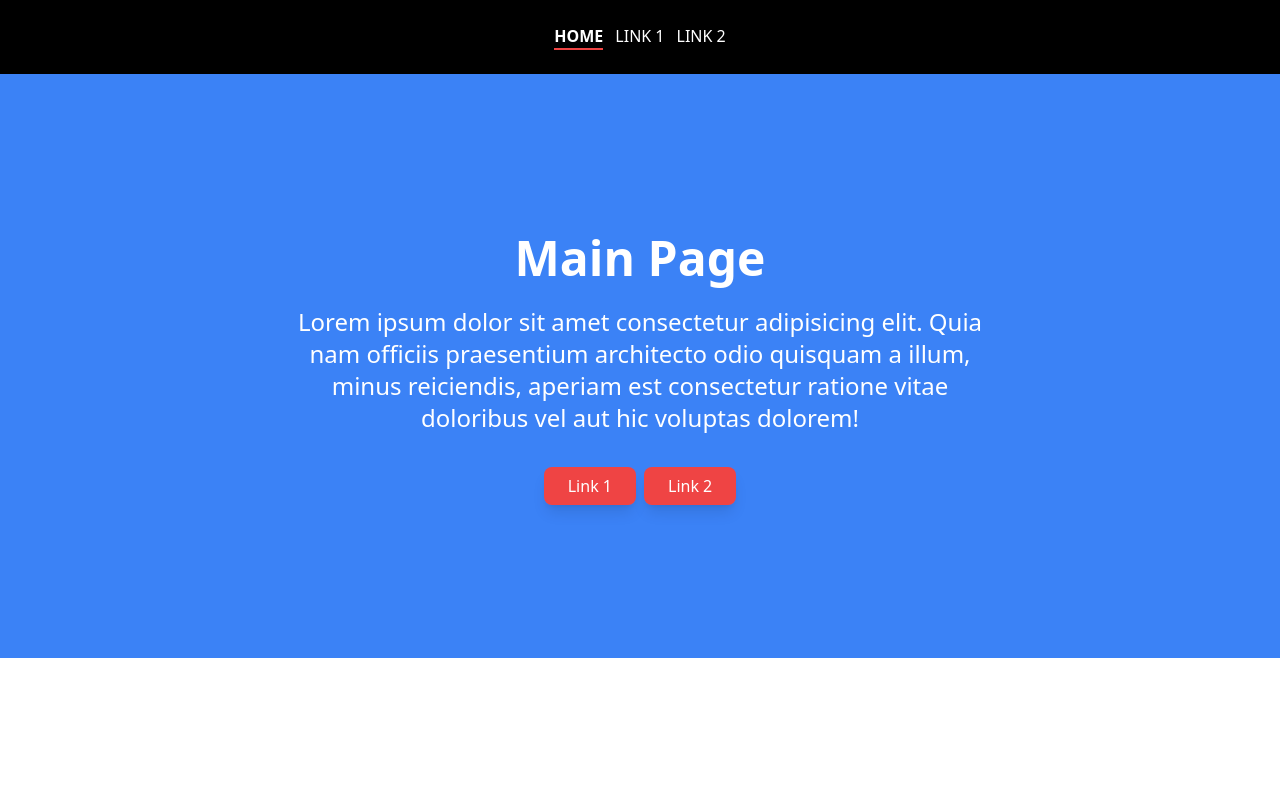
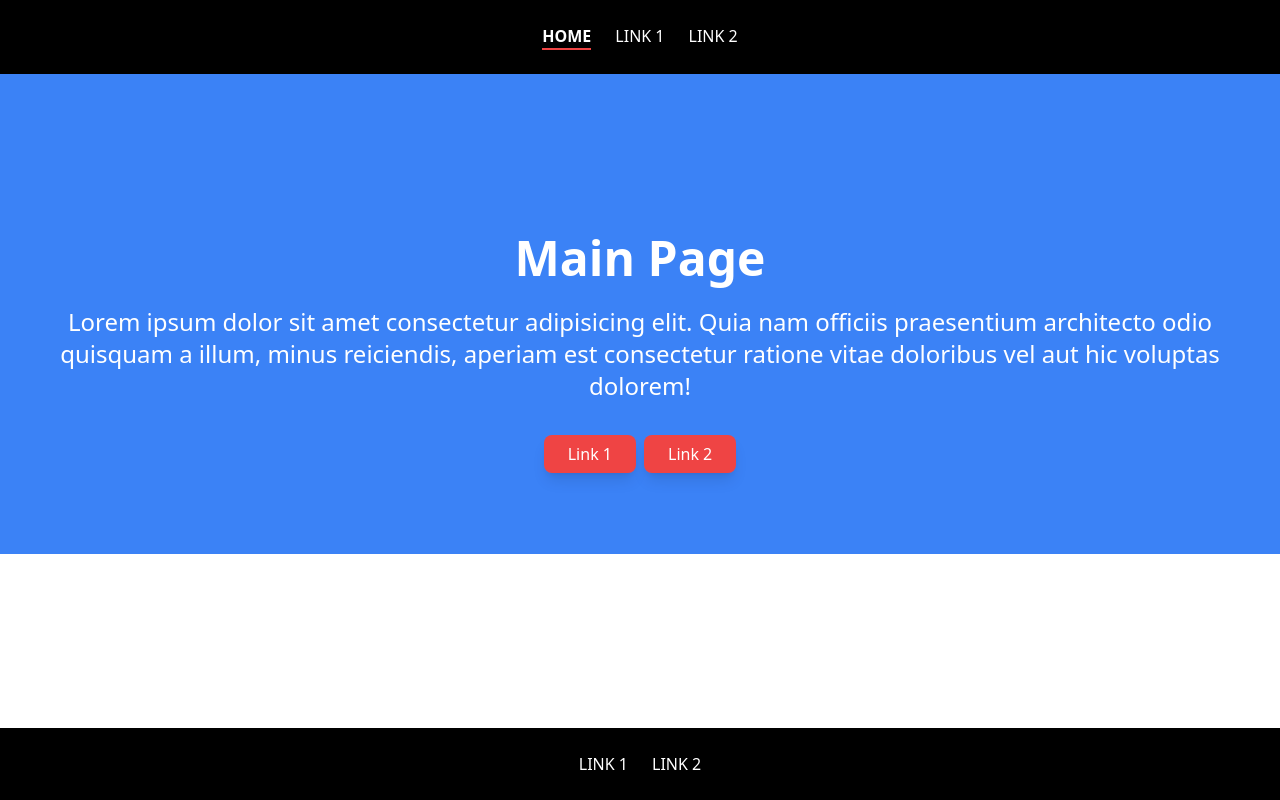
Before and after one commit to OnelioViera/test-next-app-v4, a Next.js app: page / in a window 1280 px wide. Built offline with nearby package versions, Linux system fonts and the light colour scheme.

Commit message:
style: Update Footer and Navbar components for consistent link styling

```diff
--- a/components/Footer.tsx
+++ b/components/Footer.tsx
@@ -1,11 +1,26 @@
+'use client';
 
+import Link from "next/link"
+import { usePathname } from "next/navigation"
 
-const Footer = () => {
+const CustomFooter = () => {
+  const pathname = usePathname();
   return (
-    <footer className="lg:hidden md:hidden mt-auto justify-center text-center py-6 bg-black text-white">
-      <p>Footer</p>
-    </footer>
+    <>
+      <div className="mt-auto justify-center text-center py-6 bg-black text-white">
+        <div className="container mx-auto flex text-center justify-center space-x-6 lg:max-w-4xl md:max-w-lg">
+          <Link href="/link_1"
+            className={`${pathname === '/link_1' ? 'font-bold border-b-2 border-red-500' : ''} hover:font-bold`}>
+            LINK 1
+          </Link>
+          <Link href="/link_2"
+            className={`${pathname === '/link_2' ? 'font-bold border-b-2 border-red-500' : ''} hover:font-bold`}>
+            LINK 2
+          </Link>
+        </div>
+      </div>
+    </>
   )
-}
+};
 
-export default Footer
+export default CustomFooter;
--- a/components/Header.tsx
+++ b/components/Header.tsx
@@ -3,17 +3,17 @@ import Link from "next/link";
 const Header = () => {
   return (
     <>
-      <div className="">
-        <div className="bg-blue-500 py-40 px-10">
-          <div className="container mx-auto lg:px-60 text-center">
+      <div className="container max-w-none text-center">
+        <div className="bg-blue-500 py-16 px-10 lg:py-40 lg:px-10 md:py-20 md:px-10">
+          <div className=" lg:max-h-40">
             <h1 className="text-3xl lg:text-5xl md:text-white md:text-4xl text-white font-bold text-center">Main Page</h1>
-            <p className="text-2xl text-center text-white mt-6">Lorem ipsum dolor sit amet consectetur adipisicing elit. Quia nam officiis praesentium architecto odio quisquam a illum, minus reiciendis, aperiam est consectetur ratione vitae doloribus vel aut hic voluptas dolorem!</p>
-            <div className="space-x-2"                                                                                                             >
-            <button className="mt-10">
-              <Link href="/link_1" className="bg-red-500 hover:bg-red-600 shadow-lg text-white py-2 px-6 mt-6 rounded-lg">Link 1</Link>
+            <p className="text-md lg:text-2xl md:text-xl text-center text-white mt-6">Lorem ipsum dolor sit amet consectetur adipisicing elit. Quia nam officiis praesentium architecto odio quisquam a illum, minus reiciendis, aperiam est consectetur ratione vitae doloribus vel aut hic voluptas dolorem!</p>
+            <div className="space-x-2 hidden lg:inline md:inline"                                                                                                             >
+            <button className="mt-18">
+              <Link href="/link_1" className="bg-red-500 hover:bg-red-600 hover:font-bold shadow-lg text-white py-2 px-6 rounded-lg">Link 1</Link>
             </button>
             <button className="mt-10">
-              <Link href="/link_2" className="bg-red-500 hover:bg-red-600 shadow-lg text-white py-2 px-6 mt-6 rounded-lg">Link 2</Link>
+              <Link href="/link_2" className="bg-red-500 hover:bg-red-600 hover:font-bold shadow-lg text-white py-2 px-6 rounded-lg">Link 2</Link>
               </button>
               </div>
           </div>
--- a/components/Navbar.tsx
+++ b/components/Navbar.tsx
@@ -8,18 +8,18 @@ const Navbar = () => {
   const pathname = usePathname();
 
   return (
-    <nav className="flex justify-center py-6 bg-black text-white space-x-3 shadow-lg">
+    <nav className="flex justify-center py-6 bg-black text-white space-x-6 shadow-lg">
       <Link
         href='/'
-        className={`${pathname === '/' ? 'font-bold border-b-2 border-red-500' : ''}`}>
+        className={`${pathname === '/' ? 'font-bold border-b-2 border-red-500' : ''} hover:font-bold`}>
       HOME
       </Link>
       <Link href='/link_1'
-      className={`${pathname === '/link_1' ? 'font-bold border-b-2 border-red-500' : ''}`}>
+      className={`${pathname === '/link_1' ? 'font-bold border-b-2 border-red-500' : ''} hover:font-bold`}>
       LINK 1
       </Link>
       <Link href='/link_2'
-      className={`${pathname === '/link_2' ? 'font-bold border-b-2 border-red-500' : ''}`}>
+      className={`${pathname === '/link_2' ? 'font-bold border-b-2 border-red-500' : ''} hover:font-bold`}>
       LINK 2
       </Link>
     </nav>
```
